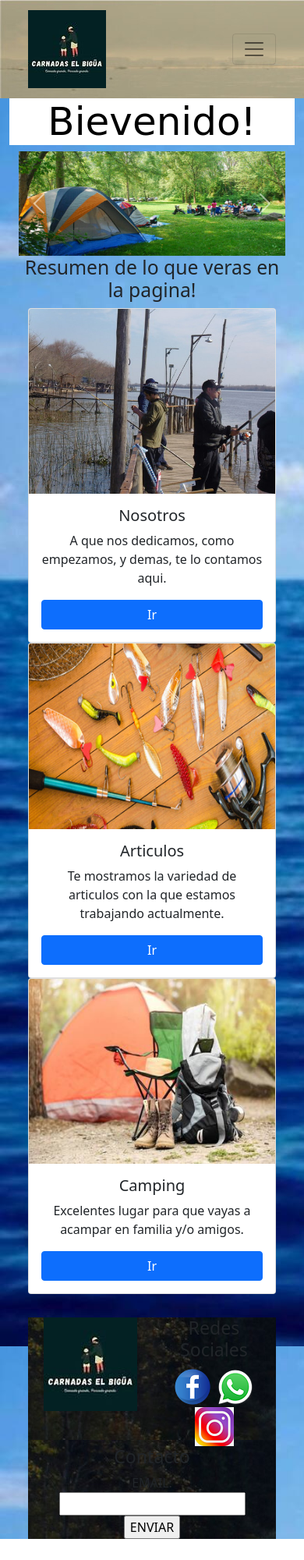
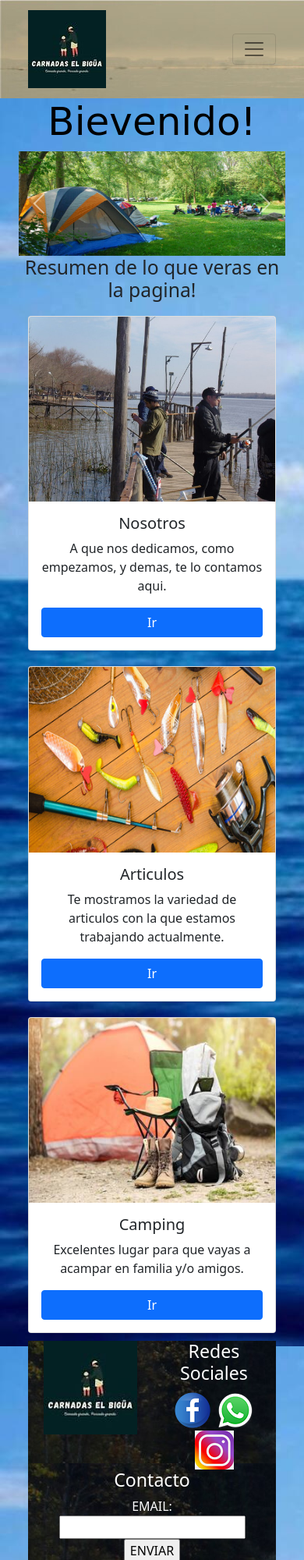
Before and after one commit to Pablito020/Boostrap, a website: page index.html in a window 390 px wide. Shown: the top 2000 px of the page at 78% size. Before the commit the page ends 1973 px from the top, so only its background shows below. Drawn offline with nearby package versions, Linux system fonts and the light colour scheme.

Commit message:
Con uso de pseudos cambie colores y tamaños

```diff
--- a/index.html
+++ b/index.html
@@ -80,8 +80,8 @@
     </div>
   </div>
   <div class="container-fluid">
-  <div class="row mb-30">
-    <div class="col-12 col-lg-4">
+  <div class="row">
+    <div class="col-12 col-lg-4 mtb-10">
       <div class="card">
   <img src="assets/img/primerImagen.jpg" class="card-img-top" alt="VistasPrevias">
   <div class="card-body">
@@ -91,7 +91,7 @@
   </div>
 </div>
     </div>
-    <div class="col-12 col-lg-4">
+    <div class="col-12 col-lg-4 mtb-10">
       <div class="card">
   <img src="assets/img/segundaImagen.jpg" class="card-img-top" alt="VistasPrevias">
   <div class="card-body">
@@ -101,7 +101,7 @@
   </div>
 </div>
     </div>
-    <div class="col-12 col-lg-4">
+    <div class="col-12 col-lg-4 mtb-10">
      <div class="card">
     <img src="assets/img/terceraImagen.jpg" class="card-img-top" alt="VistasPrevias">
      <div class="card-body">
@@ -112,7 +112,7 @@
     </div>
 </div>
 </div>
-<div class="container-fluid">
+<div class="container-fluid letra">
  <footer class="row bgPrimario centro">
       <div class="col-6 col-lg-4">
         <img src="assets/img/logito.jpg" alt="Logito" class="ser">
--- a/scss/IdClass.scss
+++ b/scss/IdClass.scss
@@ -6,11 +6,17 @@
   justify-content: end;
   text-align: center;
   font-family: Georgia;
+  font-size: 20px;
 }
 
 .mtb-30px{
   margin-top: 30px;
   margin-bottom: 30px;
+}
+
+.mtb-10{
+  margin-bottom:10px;
+  margin-top:10px;
 }
 
 .tabla td{
@@ -22,3 +28,18 @@
 .mb-30{
   margin-bottom: 30px;
 }
+.mt-10{
+  margin-top: -10px;
+}
+
+.letra h3{
+  color: white;
+}
+
+.letra label{
+  color:white;
+}
+
+@media only screen and (max-width: 768px){
+  header, footer{ max-width: 768px;}
+}
--- a/scss/mixins.scss
+++ b/scss/mixins.scss
@@ -1,10 +1,9 @@
-@mixin colorYbackground($color,$background,$fSize,$fFamily){
+@mixin colorYbackground($color,$fSize,$fFamily){
 	color:$color;
-	background-color:$background;
 	font-size:$fSize;
 	font-family:$fFamily;
 }
 
 h1{
-	@include colorYbackground(black,white,50px,cursive,);
+	@include colorYbackground(black,50px,cursive,);
 }
```
Also changed, not shown: pages/camping.html (+1 -1 lines), pages/contacto.html (+4 -4 lines), pages/nosotros.html (+1 -1 lines), pages/productos.html (+4 -1 lines), css/estilo.css.
